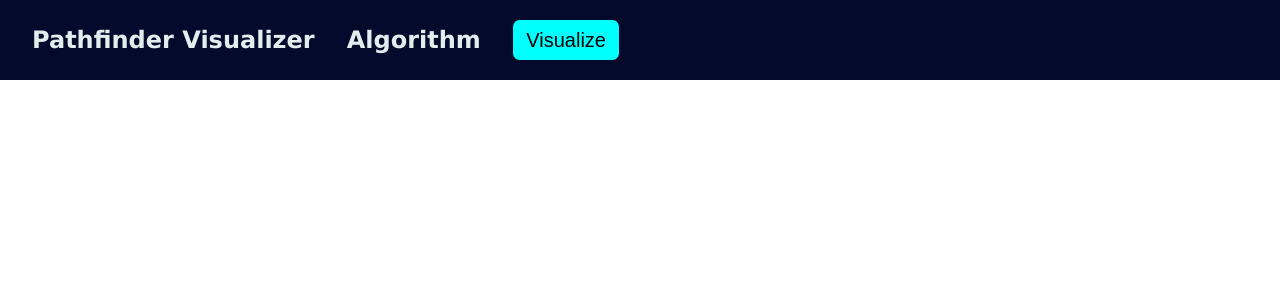
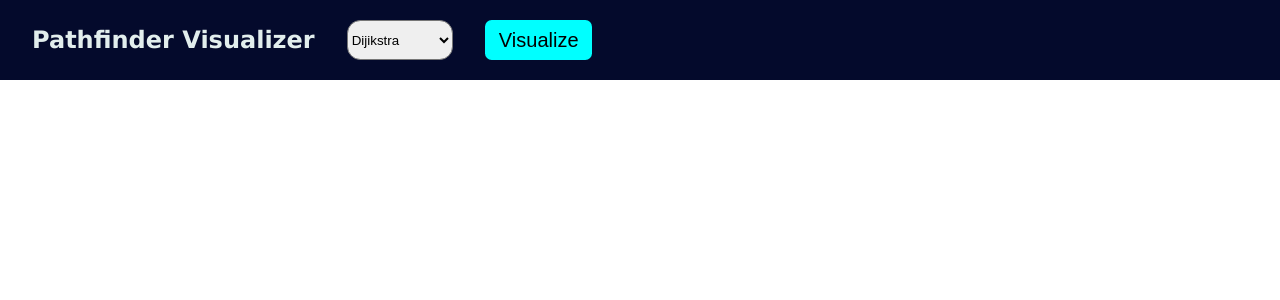
Before and after one commit to manmodesanket/pathfinder-visualizer, a React (Vite) app: page / in a window 1280 px wide. Shown: the top 300 px of the page. Built offline with nearby package versions, Linux system fonts and the light colour scheme.

Commit message:
dropdown added

```diff
--- a/src/components/Navbar.js
+++ b/src/components/Navbar.js
@@ -1,14 +1,17 @@
 import React from "react";
+import useDropdown from "./useDropdown";
 import "../css/navbar.css";
 
 const Navbar = () => {
+  const ALGORITHMS = ["Dijikstra", "Depth-First", "Breadth-First"];
+  const [algorithm, AlgorithmDropDown] = useDropdown("Dijiskstra", ALGORITHMS);
   return (
     <nav className="navbar">
       <div className="navitem">
         <h1>Pathfinder Visualizer</h1>
       </div>
       <div className="navitem">
-        <h2>Algorithm</h2>
+        <AlgorithmDropDown />
       </div>
       <div className="navitem">
         <button className="btn">
--- /dev/null
+++ b/src/components/useDropdown.js
@@ -0,0 +1,27 @@
+import React, { useState } from "react";
+import "../css/dropdown.css";
+
+const useDropdown = (defaultState, options) => {
+  const [state, updateState] = useState(defaultState);
+  //const id = `dropdown`;
+  const Dropdown = () => (
+    <div className="dropdown-wrap">
+      <select
+        value={state}
+        onChange={(e) => updateState(e.target.value)}
+        onBlur={(e) => updateState(e.target.value)}
+        disabled={options.length === 0}
+        className="dropdown"
+      >
+        {options.map((item) => (
+          <option key={item} value={item} className="option">
+            {item}
+          </option>
+        ))}
+      </select>
+    </div>
+  );
+  return [state, Dropdown, updateState];
+};
+
+export default useDropdown;
--- /dev/null
+++ b/src/css/dropdown.css
@@ -0,0 +1,13 @@
+.dropdown {
+  height: 3em;
+  width: 8em;
+  border-radius: 1em;
+}
+
+.option {
+  height: 4em;
+  width: 10em;
+  border-radius: 1em;
+  color: aliceblue;
+  background-color: rgb(4, 10, 44);
+}
--- a/src/css/navbar.css
+++ b/src/css/navbar.css
@@ -29,3 +29,7 @@
 .btn span {
   font-size: 1.5em;
 }
+
+.dorpdown {
+  background-color: aqua;
+}
```
